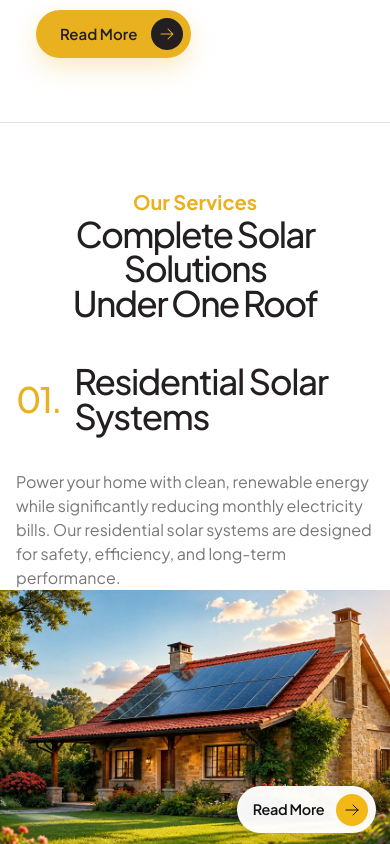
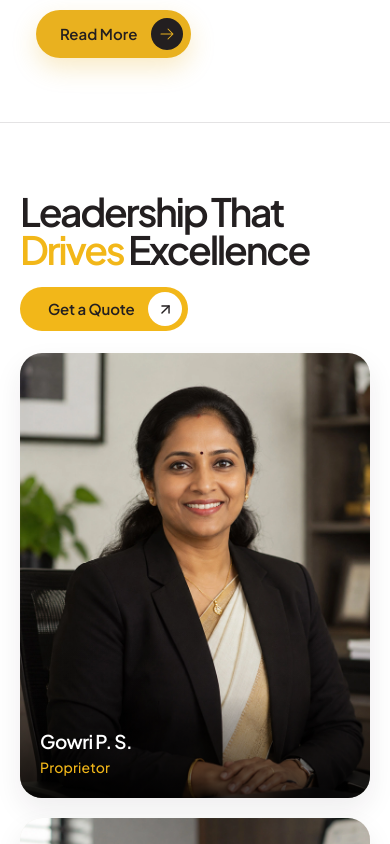
Before and after one commit to nikhilkumar202002/GPS-SOLAR, a Next.js app: page / in a window 390 px wide. Shown: the part 3000-3844 px from the top of the page. Built offline with nearby package versions, Linux system fonts and the light colour scheme.

Commit message:
Add TeamHome component with styles and leadership cards
- Created TeamHome.tsx for displaying leadership team members.
- Added TeamHome.module.css for styling the component.
- Implemented responsive design and animations using Framer Motion.
- Included images and descriptions for team leaders.

```diff
--- /dev/null
+++ b/app/component/sections/TeamHome.module.css
@@ -0,0 +1,264 @@
+.section {
+  position: relative;
+  background: #ffffff;
+  padding: 90px 0;
+}
+
+.inner {
+  display: grid;
+  grid-template-columns: minmax(0, 0.95fr) minmax(0, 1.6fr);
+  gap: 52px;
+  align-items: center;
+}
+
+.copy {
+  min-width: 0;
+  padding-top: 4px;
+}
+
+.heading {
+  margin: 0;
+  color: var(--color-charcoal);
+  font-size: clamp(38px, 4.8vw, 58px);
+  line-height: 0.98;
+  font-weight: 600;
+  letter-spacing: -0.06em;
+  text-wrap: balance;
+}
+
+.headingLine {
+  display: block;
+}
+
+.accent {
+  color: #f2b719;
+}
+
+.actions {
+  margin-top: 22px;
+}
+
+.cta {
+  display: inline-flex;
+  align-items: center;
+  gap: 14px;
+  min-height: 44px;
+  padding: 5px 6px 5px 28px;
+  border-radius: 999px;
+  background: #f2b719;
+  color: #231f20;
+  text-decoration: none;
+  font-size: 15px;
+  font-weight: 600;
+  letter-spacing: -0.01em;
+  transition:
+    transform 300ms ease,
+    box-shadow 300ms ease,
+    background-color 300ms ease;
+}
+
+.cta:hover {
+  transform: translateY(-2px);
+  box-shadow: 0 14px 26px rgba(242, 183, 25, 0.2);
+}
+
+.cta:focus-visible {
+  outline: 3px solid rgba(35, 31, 32, 0.24);
+  outline-offset: 4px;
+}
+
+.ctaLabel {
+  white-space: nowrap;
+}
+
+.ctaIconWrap {
+  display: inline-flex;
+  align-items: center;
+  justify-content: center;
+  width: 34px;
+  height: 34px;
+  border-radius: 999px;
+  background: #ffffff;
+  color: #231f20;
+  transition: transform 300ms ease;
+}
+
+.cta:hover .ctaIconWrap {
+  transform: translate(1px, -1px);
+}
+
+.ctaIcon {
+  width: 17px;
+  height: 17px;
+  transition: transform 300ms ease;
+}
+
+.cta:hover .ctaIcon {
+  transform: translate(1px, -1px);
+}
+
+.cards {
+  display: grid;
+  grid-template-columns: repeat(2, minmax(0, 1fr));
+  gap: 20px;
+  align-items: stretch;
+}
+
+.card {
+  margin: 0;
+  cursor: pointer;
+  min-width: 0;
+}
+
+.cardMedia {
+  position: relative;
+  overflow: hidden;
+  aspect-ratio: 350 / 445;
+  min-height: 445px;
+  border-radius: 22px;
+  background: #f4f0e8;
+  box-shadow: 0 12px 28px rgba(35, 31, 32, 0.08);
+}
+
+.cardImage {
+  object-fit: cover;
+  object-position: center top;
+  transition: transform 650ms cubic-bezier(0.22, 1, 0.36, 1);
+}
+
+.cardOverlay {
+  position: absolute;
+  inset: auto 0 0 0;
+  z-index: 1;
+  height: 42%;
+  background: linear-gradient(
+    to bottom,
+    rgba(0, 0, 0, 0) 0%,
+    rgba(0, 0, 0, 0.08) 45%,
+    rgba(0, 0, 0, 0.75) 100%
+  );
+  transition: background 650ms cubic-bezier(0.22, 1, 0.36, 1);
+}
+
+.cardMeta {
+  position: absolute;
+  left: 20px;
+  right: 20px;
+  bottom: 20px;
+  z-index: 2;
+  display: flex;
+  flex-direction: column;
+  gap: 2px;
+  transform: translateY(0);
+  transition: transform 500ms cubic-bezier(0.22, 1, 0.36, 1);
+}
+
+.cardName {
+  margin: 0;
+  color: #ffffff;
+  font-size: 19px;
+  font-weight: 600;
+  letter-spacing: -0.03em;
+}
+
+.cardRole {
+  margin: 0;
+  color: #f2b719;
+  font-size: 14px;
+  font-weight: 500;
+  letter-spacing: 0.01em;
+}
+
+.card:hover .cardImage {
+  transform: scale(1.045);
+}
+
+.card:hover .cardOverlay {
+  background: linear-gradient(
+    to bottom,
+    rgba(0, 0, 0, 0) 0%,
+    rgba(0, 0, 0, 0.15) 40%,
+    rgba(0, 0, 0, 0.82) 100%
+  );
+}
+
+.card:hover .cardMeta {
+  transform: translateY(-4px);
+}
+
+@media (max-width: 1199px) {
+  .section {
+    padding: 80px 0;
+  }
+
+  .inner {
+    grid-template-columns: minmax(0, 0.82fr) minmax(0, 1.18fr);
+    gap: 42px;
+  }
+
+  .cards {
+    gap: 18px;
+  }
+
+  .cardMedia {
+    min-height: 410px;
+  }
+}
+
+@media (max-width: 900px) {
+  .inner {
+    grid-template-columns: 1fr;
+    gap: 30px;
+  }
+
+  .copy {
+    padding-top: 0;
+  }
+
+  .heading {
+    font-size: clamp(38px, 6vw, 48px);
+  }
+
+  .cards {
+    grid-template-columns: repeat(2, minmax(0, 1fr));
+  }
+}
+
+@media (max-width: 767px) {
+  .section {
+    padding: 70px 0;
+  }
+
+  .inner {
+    gap: 22px;
+  }
+
+  .heading {
+    font-size: clamp(38px, 10vw, 42px);
+  }
+
+  .actions {
+    margin-top: 18px;
+  }
+
+  .cards {
+    grid-template-columns: 1fr;
+    gap: 20px;
+  }
+
+  .cardMedia {
+    min-height: 430px;
+    aspect-ratio: 350 / 445;
+  }
+}
+
+@media (prefers-reduced-motion: reduce) {
+  .cta,
+  .ctaIconWrap,
+  .ctaIcon,
+  .cardImage,
+  .cardOverlay,
+  .cardMeta {
+    transition: none;
+  }
+}
--- /dev/null
+++ b/app/component/sections/TeamHome.tsx
@@ -0,0 +1,148 @@
+"use client";
+
+import Image from "next/image";
+import Link from "next/link";
+import { motion, useReducedMotion } from "motion/react";
+import { FiArrowUpRight } from "react-icons/fi";
+
+import gowriPortrait from "@/app/assets/teams/Gowri.webp";
+import premPortrait from "@/app/assets/teams/prem-kumar.webp";
+import styles from "./TeamHome.module.css";
+
+type Leader = {
+  name: string;
+  role: string;
+  description: string;
+  image: typeof gowriPortrait;
+  alt: string;
+};
+
+const leaders: Leader[] = [
+  {
+    name: "Gowri P. S.",
+    role: "Proprietor",
+    description:
+      "Providing strategic leadership and guiding the company's vision for sustainable growth, customer satisfaction, and excellence in solar energy solutions.",
+    image: gowriPortrait,
+    alt: "Portrait of Gowri P. S., Proprietor at GPS Trades and Services",
+  },
+  {
+    name: "J. P. Prem Kumar",
+    role: "General Manager",
+    description:
+      "With over 18 years of hands-on industry experience, he oversees project planning, installation, quality assurance, and daily operations, ensuring every project meets the highest standards.",
+    image: premPortrait,
+    alt: "Portrait of J. P. Prem Kumar, General Manager at GPS Trades and Services",
+  },
+];
+
+const sectionVariants = {
+  hidden: {},
+  show: {
+    transition: {
+      staggerChildren: 0.12,
+      delayChildren: 0.08,
+    },
+  },
+};
+
+const fadeUpVariants = {
+  hidden: { opacity: 0, y: 15 },
+  show: {
+    opacity: 1,
+    y: 0,
+    transition: {
+      duration: 0.62,
+      ease: [0.22, 1, 0.36, 1],
+    },
+  },
+};
+
+const cardVariants = {
+  hidden: { opacity: 0, y: 20 },
+  show: (delayIndex: number) => ({
+    opacity: 1,
+    y: 0,
+    transition: {
+      duration: 0.68,
+      delay: delayIndex * 0.1,
+      ease: [0.22, 1, 0.36, 1],
+    },
+  }),
+};
+
+const TeamHome = () => {
+  const prefersReducedMotion = useReducedMotion();
+
+  return (
+    <section className={styles.section} aria-labelledby="leadership-heading">
+      <div className="container">
+        <div className={styles.inner}>
+          <motion.div
+            className={styles.copy}
+            variants={sectionVariants}
+            initial={prefersReducedMotion ? false : "hidden"}
+            whileInView={prefersReducedMotion ? undefined : "show"}
+            viewport={{ once: true, amount: 0.3 }}
+          >
+            <motion.h2
+              id="leadership-heading"
+              className={styles.heading}
+              variants={fadeUpVariants}
+            >
+              <span className={styles.headingLine}>Leadership That</span>
+              <span className={styles.headingLine}>
+                <span className={styles.accent}>Drives</span> Excellence
+              </span>
+            </motion.h2>
+
+            <motion.div variants={fadeUpVariants} className={styles.actions}>
+              <Link href="/contact" className={styles.cta}>
+                <span className={styles.ctaLabel}>Get a Quote</span>
+                <span className={styles.ctaIconWrap} aria-hidden="true">
+                  <FiArrowUpRight className={styles.ctaIcon} />
+                </span>
+              </Link>
+            </motion.div>
+          </motion.div>
+
+          <motion.div
+            className={styles.cards}
+            variants={sectionVariants}
+            initial={prefersReducedMotion ? false : "hidden"}
+            whileInView={prefersReducedMotion ? undefined : "show"}
+            viewport={{ once: true, amount: 0.22 }}
+          >
+            {leaders.map((leader, index) => (
+              <motion.article
+                key={leader.name}
+                className={styles.card}
+                custom={index}
+                variants={cardVariants}
+                aria-label={`${leader.name}, ${leader.role}. ${leader.description}`}
+              >
+                <div className={styles.cardMedia}>
+                  <Image
+                    src={leader.image}
+                    alt={leader.alt}
+                    fill
+                    sizes="(max-width: 767px) 100vw, (max-width: 1199px) 40vw, 350px"
+                    className={styles.cardImage}
+                  />
+                  <div className={styles.cardOverlay} aria-hidden="true" />
+
+                  <div className={styles.cardMeta}>
+                    <h3 className={styles.cardName}>{leader.name}</h3>
+                    <p className={styles.cardRole}>{leader.role}</p>
+                  </div>
+                </div>
+              </motion.article>
+            ))}
+          </motion.div>
+        </div>
+      </div>
+    </section>
+  );
+};
+
+export default TeamHome;
--- a/app/page.tsx
+++ b/app/page.tsx
@@ -2,6 +2,7 @@ import Hero from "./component/sections/Hero";
 import TrustedPartner from "./component/sections/TrustedPartner";
 import WhyChooseUs from "./component/sections/WhyChooseUs";
 import AboutUs from "./component/sections/AboutUs";
+import TeamHome from "./component/sections/TeamHome";
 import ServiceSection from "./component/sections/ServiceSection";
 import ProcessStep from "./component/sections/ProcessStep";
 import WhySolar from "./component/sections/WhySolar";
@@ -12,6 +13,7 @@ const Page = () => {
       <Hero />
       <TrustedPartner />
       <AboutUs />
+      <TeamHome />
       <ServiceSection />
       <ProcessStep />
       <WhyChooseUs />
```
Also changed, not shown: app/assets/teams/Gowri.webp (added), app/assets/teams/prem-kumar.webp (added).
